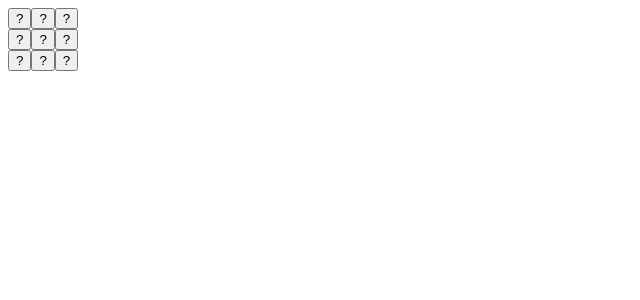
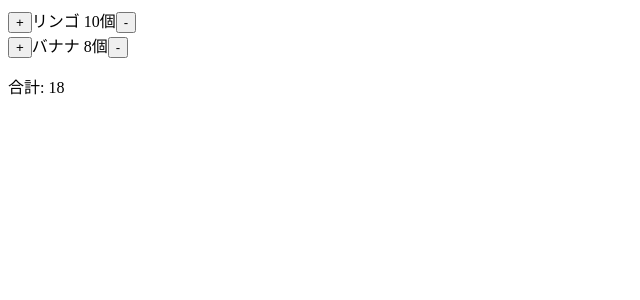
Before and after one commit to hibichan1789/react-practice, a React (Vite) app: page / in a window 1280 px wide. Shown: the top 300 px of the page, without its empty margins (0-640 px from the left). Built offline with nearby package versions, Linux system fonts and the light colour scheme.

Commit message:
cart-practice

```diff
--- a/src/App.tsx
+++ b/src/App.tsx
@@ -1,55 +1,57 @@
 // src/App.tsx
 
 import { useState } from "react";
-import { Fragment } from "react";
-export default function BoxList(){
-  const [boxes, setBoxes] = useState<string[]>(Array(9).fill("?"));
-  const [xIsNext, setXIsNext] = useState<boolean>(true);
-  const winner = calculateWinner(boxes);
-  function changeBox(targetIndex:number){
-    if(boxes[targetIndex] !== "?" || winner){
-      return;
-    }
-    const nextBoxes = boxes.map((box, boxIndex) =>{
-                if(boxIndex === targetIndex){
-                box = xIsNext ? "X" : "O";
-                }
-              return box;
-              });
-    setBoxes(nextBoxes);
-    setXIsNext(!xIsNext);
+
+type ProductItemProps = {
+  name:string;
+  count:number;
+}
+function ProductItem({name, count}:ProductItemProps){
+  return(<span>{name} {count}個</span>);
+}
+type CountButtonProps = {
+  isAdd:boolean;
+  clickAction:()=>void;
+}
+function CountButton({isAdd, clickAction}:CountButtonProps){
+  return <button onClick={clickAction}>{isAdd ? "+" : "-"}</button>
+}
+type Product = {
+  name:string;
+  count:number;
+}
+const products:Product[] = [
+  {name:"リンゴ", count: 10},
+  {name:"バナナ", count: 8}
+]
+export default function ShoppingCart(){
+  const [productItems, setProductItems] = useState(products.map(product => product));
+  function clickCount(targetName:string, isAdd:boolean){
+    const newProductItem = productItems.map(item =>{
+      if(item.name !== targetName){
+        return item;
+      }
+      if(isAdd){
+        return {...item, count:item.count + 10};
+      }
+      return {...item, count:item.count === 0 ? item.count : item.count - 10};
+    });
+    setProductItems(newProductItem);
   }
   return(
+    <>
+    {productItems.map(item => {
+    return(
+      <div key={item.name}>
+        <CountButton isAdd={true} clickAction={()=>clickCount(item.name, true)}/>
+        <ProductItem  name={item.name} count={item.count}/>
+        <CountButton isAdd={false} clickAction={()=>clickCount(item.name, false)}/>
+      </div>
+    );
+    })}
     <div>
-      {winner && <p>勝者は {winner} !!!!</p>}
-      {boxes.map((box, boxIndex) => {
-        return(
-          <Fragment key={boxIndex}>
-            <button onClick={()=>changeBox(boxIndex)}>{box}</button>
-            {boxIndex % 3 === 2 ? <br/> : ""}
-          </Fragment>
-        );
-    })}
+          <p>合計: {productItems.reduce((sum, item)=>sum + item.count, 0)}</p>
     </div>
-  );
+    </>
+  )
 }
-
-function calculateWinner(boxes:string[]){
-  const lines = [
-    [0, 1, 2],
-    [3, 4, 5],
-    [6, 7, 8],
-    [0, 3, 6],
-    [1, 4, 7],
-    [2, 5, 8],
-    [0, 4, 8],
-    [2, 4, 6],
-  ]
-  for(const line of lines){
-    const [a, b, c] = line;
-    if(boxes[a] !== "?" && boxes[a] === boxes[b] && boxes[a] === boxes[c]){
-      return boxes[a];
-    }
-  }
-  return null
-}
```
